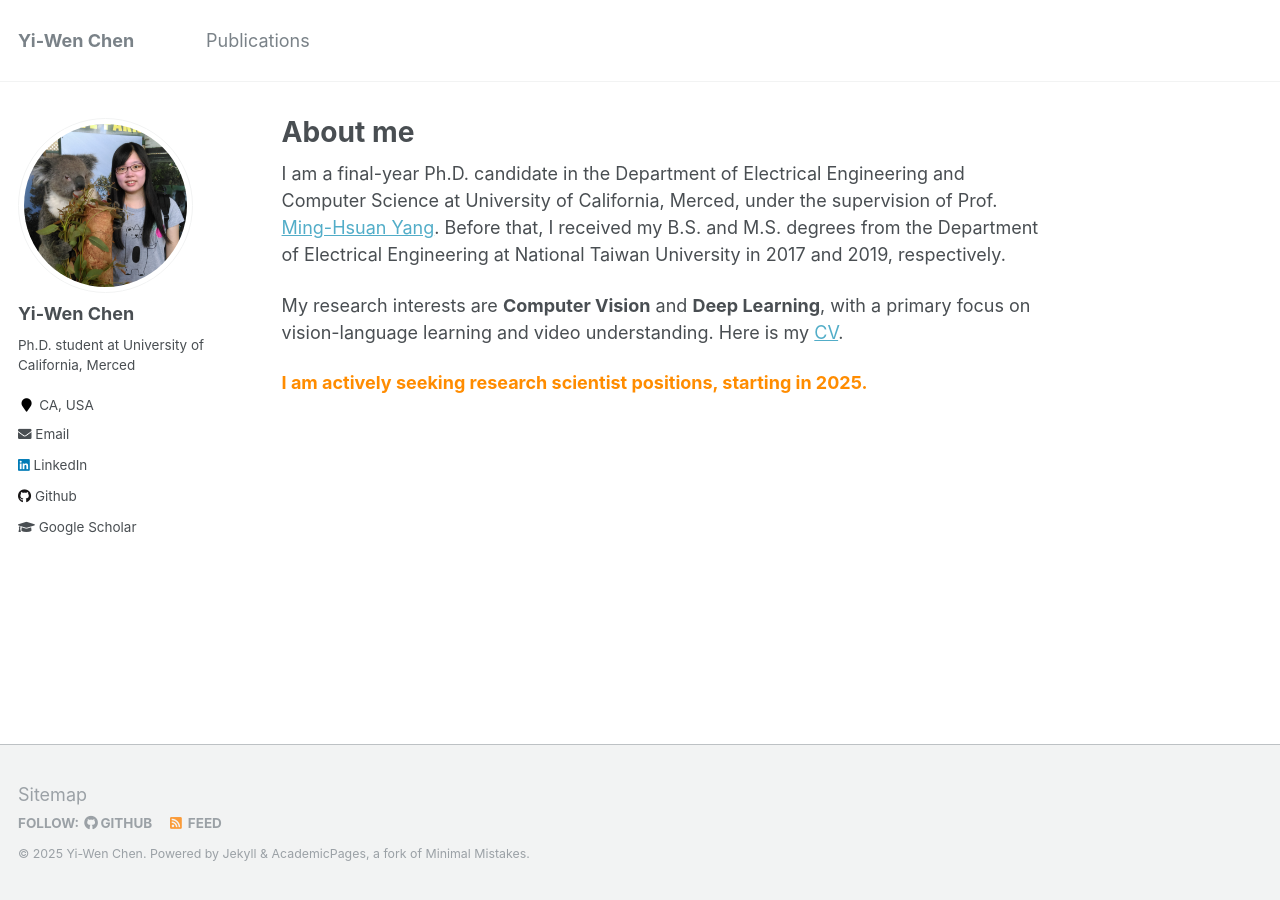
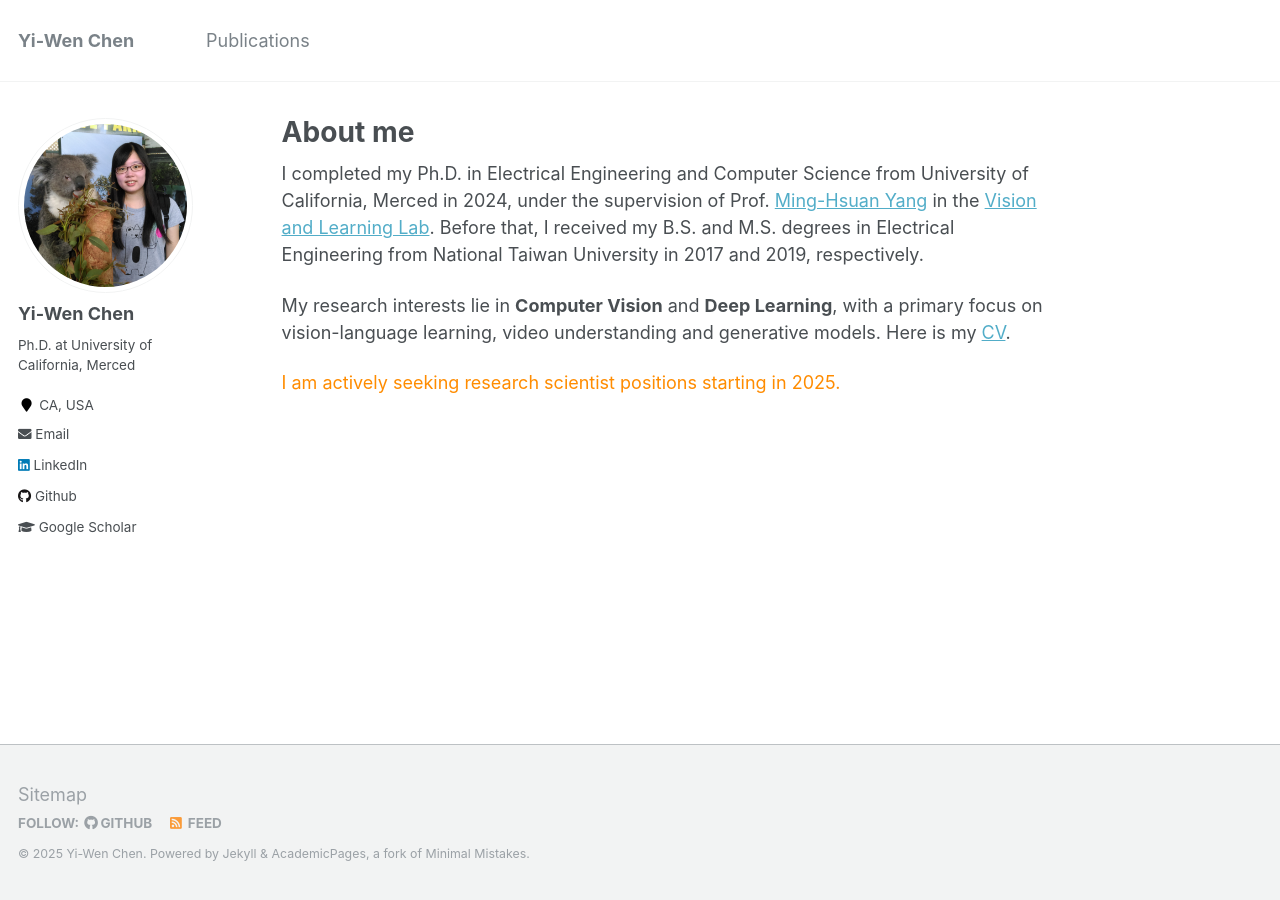
Before and after one commit to wenz116/wenz116.github.io, a Jekyll site: the page built from _pages/about.md, in a window 1280 px wide. Built offline with Jekyll 4.4.1, drawn with Linux system fonts in a browser that asks for light colours.

Commit message:
Update CV and introduction

```diff
--- a/_config.yml
+++ b/_config.yml
@@ -10,7 +10,7 @@ locale                   : "en-US"
 title                    : "Yi-Wen Chen"
 title_separator          : "-"
 name                     : &name "Yi-Wen Chen"
-description              : &description "Ph.D. candidate at University of California, Merced"
+description              : &description "Ph.D. at University of California, Merced"
 url                      : https://wenz116.github.io # the base hostname & protocol for your site e.g. "https://mmistakes.github.io"
 baseurl                  : "" # the subpath of your site, e.g. "/blog"
 repository               : "wenz116/wenz116.github.io"
@@ -82,7 +82,7 @@ analytics:
 author:
   name             : "Yi-Wen Chen"
   avatar           : "ywchen.jpg"
-  bio              : "Ph.D. student at University of California, Merced"
+  bio              : "Ph.D. at University of California, Merced"
   location         : "CA, USA"
   employer         :
   googlescholar    : "https://scholar.google.com/citations?user=PksDjvkAAAAJ&hl=en"
--- a/_pages/about.md
+++ b/_pages/about.md
@@ -8,9 +8,8 @@ redirect_from:
   - /about.html
 ---
 
-I am a final-year Ph.D. candidate in the Department of Electrical Engineering and Computer Science at University of California, Merced, under the supervision of Prof. [Ming-Hsuan Yang](http://faculty.ucmerced.edu/mhyang/).
-Before that, I received my B.S. and M.S. degrees from the Department of Electrical Engineering at National Taiwan University in 2017 and 2019, respectively.
+I completed my Ph.D. in Electrical Engineering and Computer Science from University of California, Merced in 2024, under the supervision of Prof. [Ming-Hsuan Yang](http://faculty.ucmerced.edu/mhyang/) in the [Vision and Learning Lab](http://vllab.ucmerced.edu/). Before that, I received my B.S. and M.S. degrees in Electrical Engineering from National Taiwan University in 2017 and 2019, respectively.
 
-My research interests are **Computer Vision** and **Deep Learning**, with a primary focus on vision-language learning and video understanding. Here is my [CV](https://wenz116.github.io/files/Yi-Wen_Chen_cv.pdf).
+My research interests lie in **Computer Vision** and **Deep Learning**, with a primary focus on vision-language learning, video understanding and generative models. Here is my [CV](https://wenz116.github.io/files/Yi-Wen_Chen_cv.pdf).
 
-<span style="color:#FF8C00">**I am actively seeking research scientist positions, starting in 2025.**</span>
+<span style="color:#FF8C00">I am actively seeking research scientist positions starting in 2025.</span>
```
Also changed, not shown: 1 other file.
